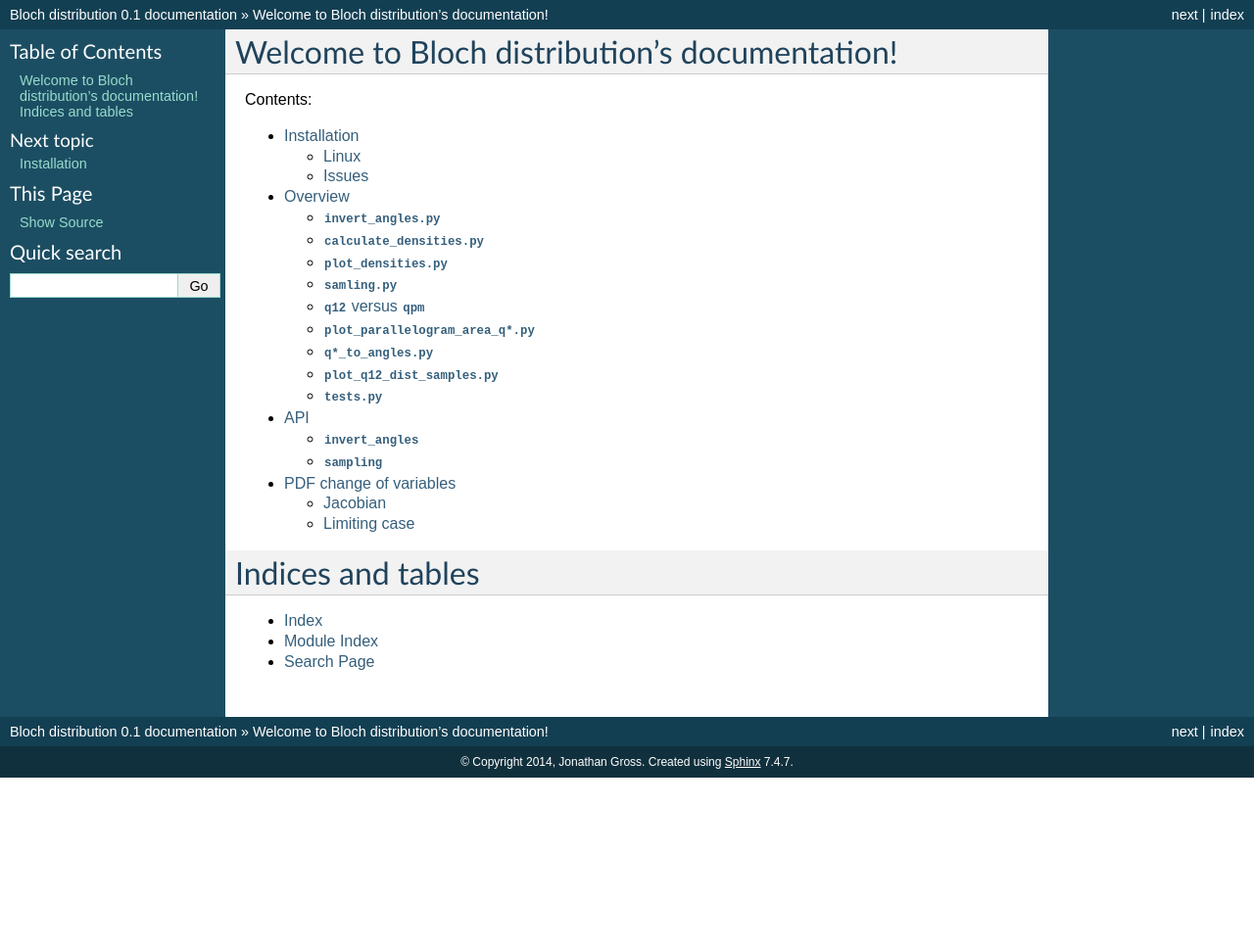
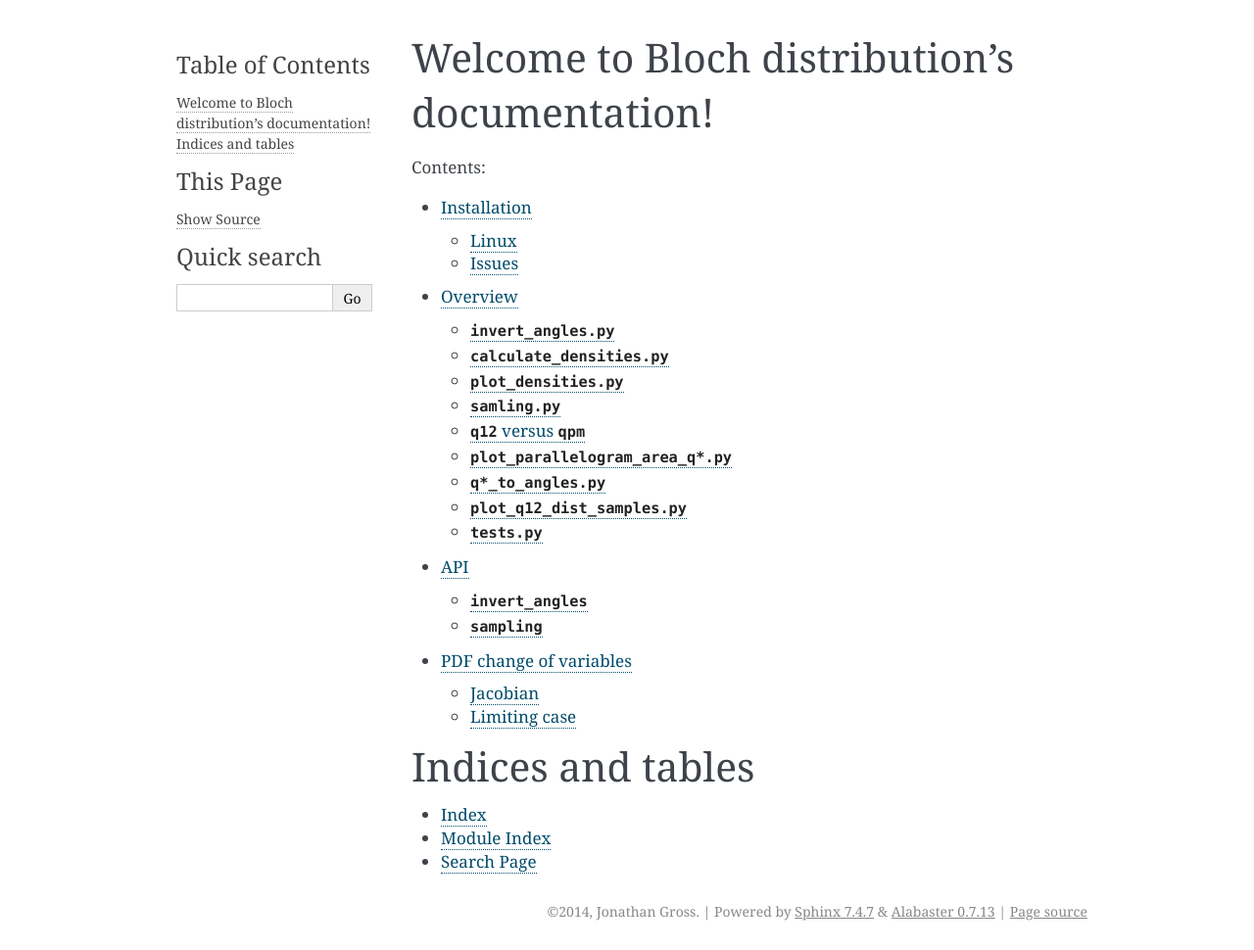
Before and after one commit to jarthurgross/bloch_distribution, a Sphinx documentation site: the page built from doc/index.rst, in a window 1280 px wide. Shown: the whole page at 98% size. Built offline with Sphinx 7.4.7, drawn with Linux system fonts in a browser that asks for light colours; before the commit the page ends 900 px from its top, so only the background shows below that.

Commit message:
added submodules of scipy, had pip install mock, and changed to alabaster theme

```diff
--- a/doc/conf.py
+++ b/doc/conf.py
@@ -23,7 +23,8 @@ class Mock(MagicMock):
     def __getattr__(cls, name):
         return Mock()
 
-MOCK_MODULES = ['numpy', 'scipy', 'h5py']
+MOCK_MODULES = ['numpy', 'scipy', 'scipy.optimize', 'scipy.special', 'h5py',
+                'matplotlib']
 sys.modules.update((mod_name, Mock()) for mod_name in MOCK_MODULES)
 
 # If extensions (or modules to document with autodoc) are in another directory,
@@ -104,7 +105,7 @@ pygments_style = 'sphinx'
 
 # The theme to use for HTML and HTML Help pages.  See the documentation for
 # a list of builtin themes.
-html_theme = 'default'
+html_theme = 'alabaster'
 
 # Theme options are theme-specific and customize the look and feel of a theme
 # further.  For a list of options available for each theme, see the
--- a/doc/requirements.txt
+++ b/doc/requirements.txt
@@ -1,3 +1,2 @@
-matplotlib
-cython
+mock
 BTrees
```
